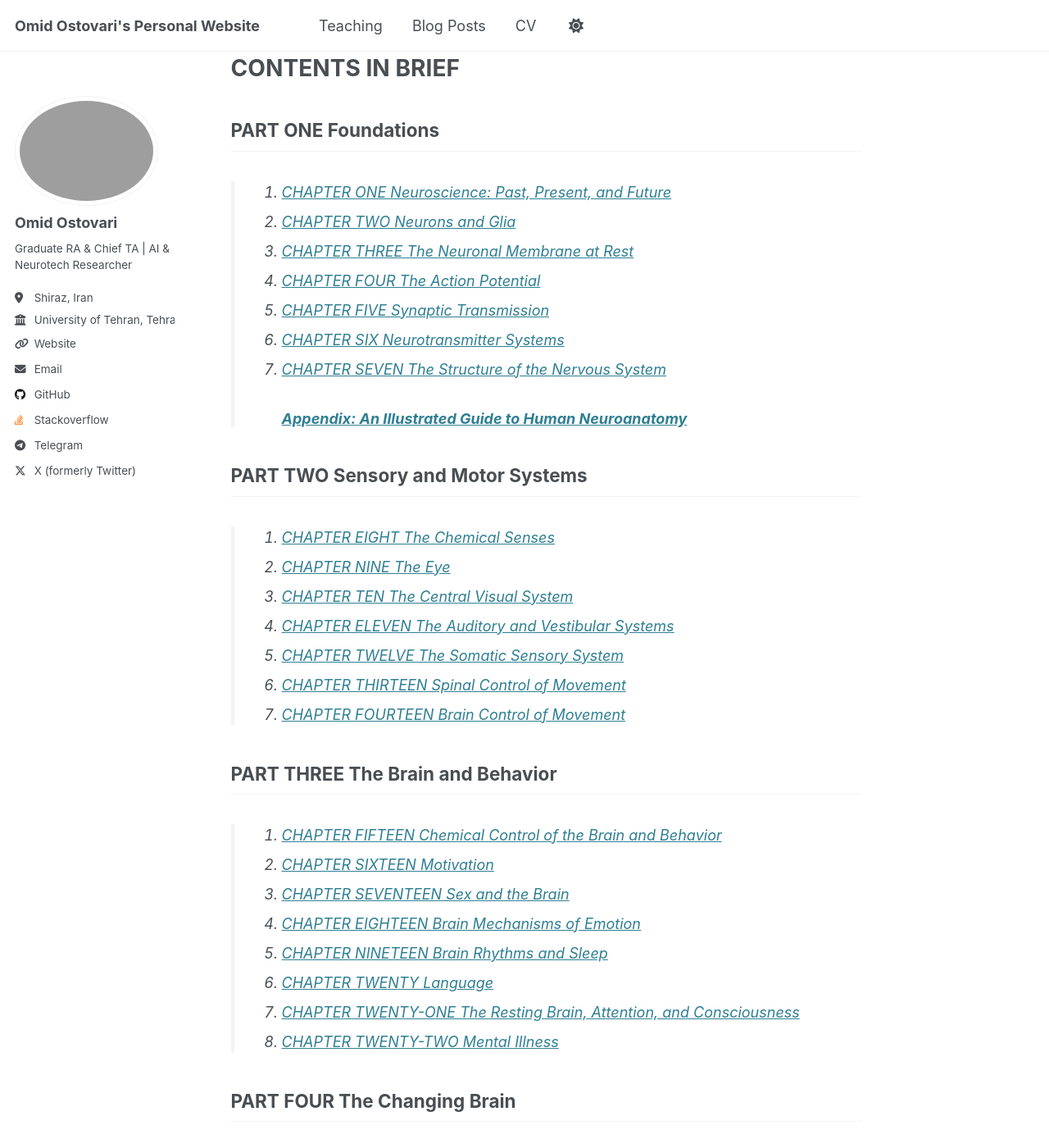
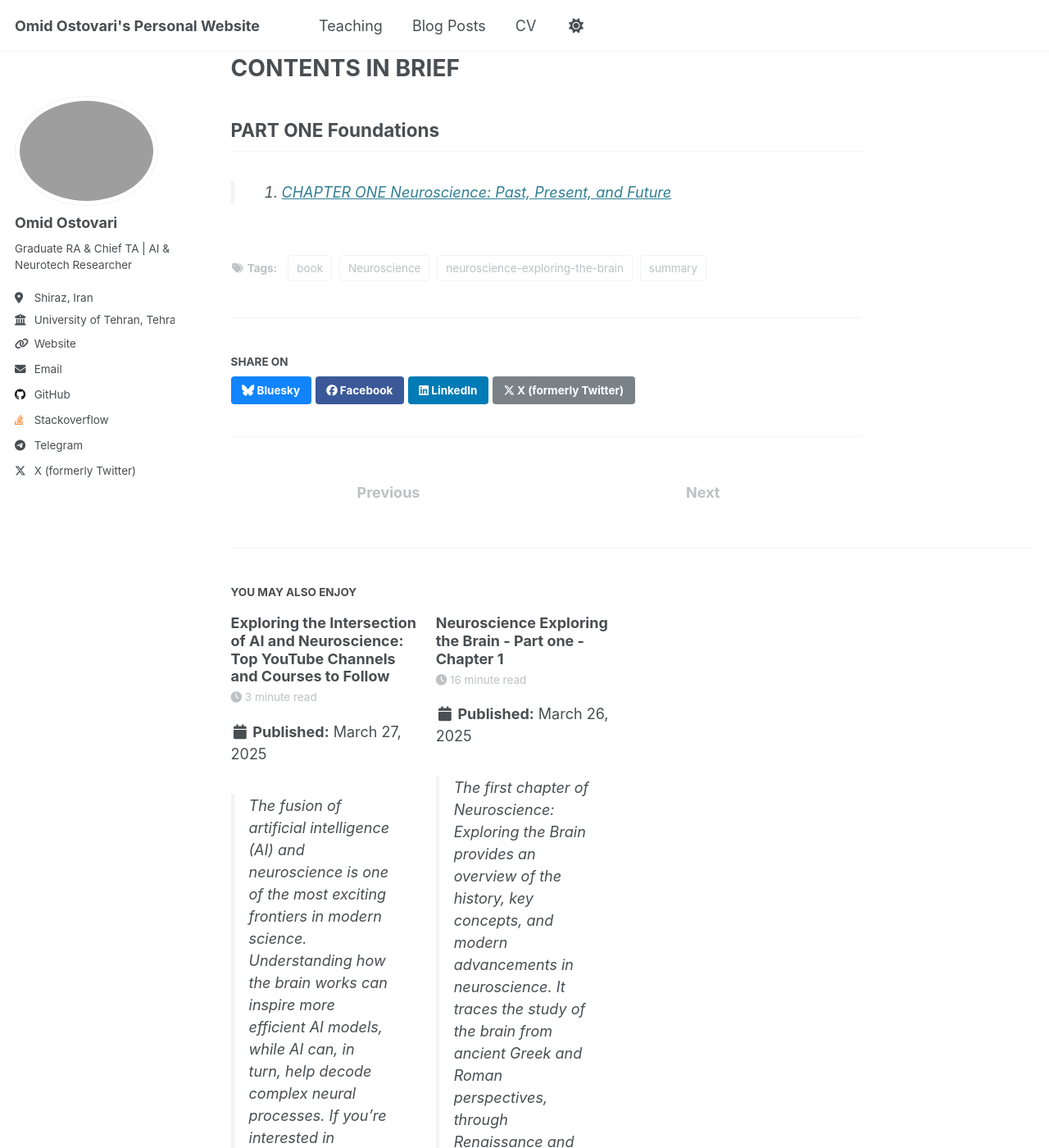
Before and after one commit to omidostovari/omidostovari.github.io, a Jekyll site: the page built from _posts/2025-03-26-neuroscience-exploring-the-brain-part-0.md, in a window 1280 px wide and 1400 px high, scrolled down 471 px. Shown: the whole window at 82% size. Built offline with Jekyll 4.4.1, drawn with Linux system fonts in a browser that asks for light colours; some of the changed text lies outside the part shown.

Commit message:
Commented chapter list in 2025-03-26-neuroscience-exploring-the-brain-part-0

```diff
--- a/_posts/2025-03-26-neuroscience-exploring-the-brain-part-0.md
+++ b/_posts/2025-03-26-neuroscience-exploring-the-brain-part-0.md
@@ -18,7 +18,9 @@ PART ONE Foundations
 ------
 
 > 1. [CHAPTER ONE Neuroscience: Past, Present, and Future](/posts/2025/03/neuroscience-exploring-the-brain/part-1)
-2. [CHAPTER TWO Neurons and Glia](yourwebsite.com/foundations)
+
+
+<!-- 2. [CHAPTER TWO Neurons and Glia](yourwebsite.com/foundations)
 3. [CHAPTER THREE The Neuronal Membrane at Rest](yourwebsite.com/foundations)
 4. [CHAPTER FOUR The Action Potential](yourwebsite.com/foundations)
 5. [CHAPTER FIVE Synaptic Transmission](yourwebsite.com/foundations)
@@ -52,4 +54,4 @@ PART FOUR The Changing Brain
 ------
 > 1. [CHAPTER TWENTY-THREE Wiring the Brain](yourwebsite.com/foundations)
 2. [CHAPTER TWENTY-FOUR Memory Systems](yourwebsite.com/foundations)
-3. [CHAPTER TWENTY-FIVE Molecular Mechanisms of Learning and Memory](yourwebsite.com/foundations)
+3. [CHAPTER TWENTY-FIVE Molecular Mechanisms of Learning and Memory](yourwebsite.com/foundations) -->
```
